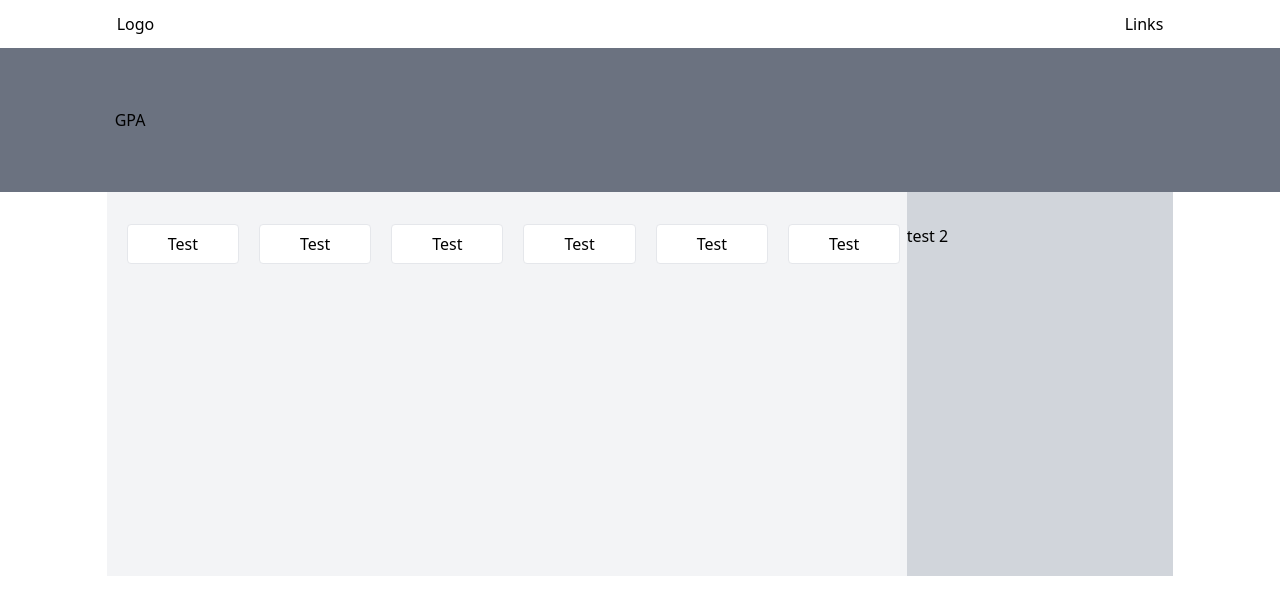
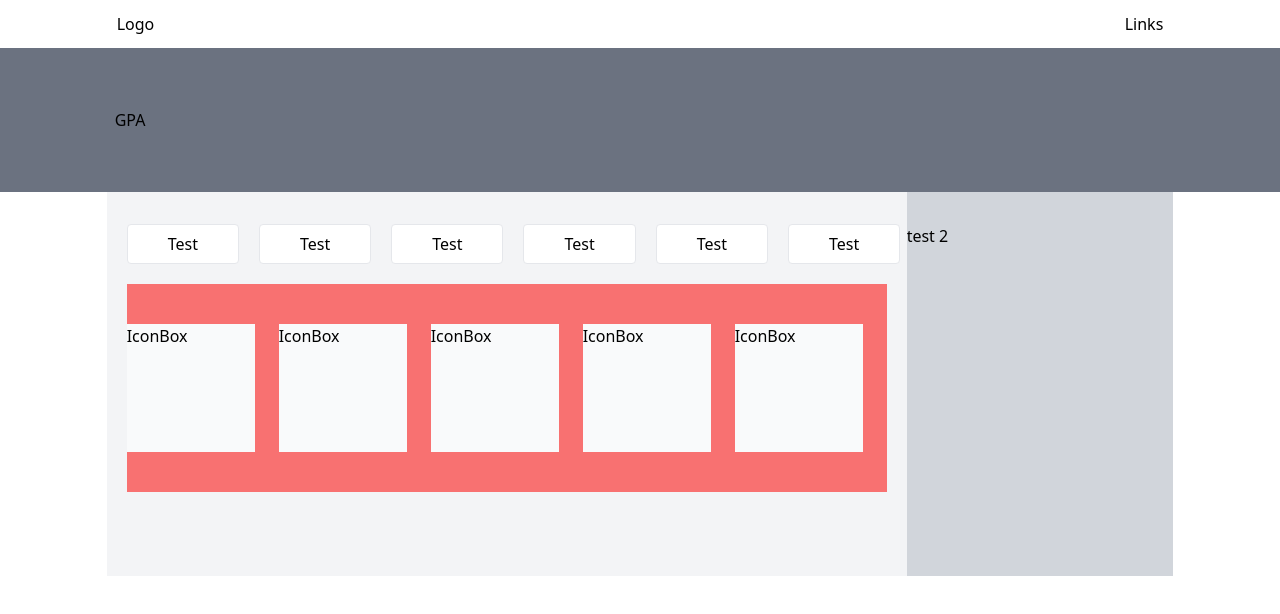
Before and after one commit to MauriceDev1/shop_interface, a React (Create React App) app: page / in a window 1280 px wide. Shown: the top 614 px of the page. Built offline with nearby package versions, Linux system fonts and the light colour scheme.

Commit message:
Add new buttons

```diff
--- /dev/null
+++ b/src/components/general/IconBox.tsx
@@ -0,0 +1,11 @@
+import React from 'react'
+
+function IconBox() {
+  return (
+    <div className='w-32 h-32 bg-gray-50'>
+        IconBox
+    </div>
+  )
+}
+
+export default IconBox
--- a/src/components/navigation/BottomNav.tsx
+++ b/src/components/navigation/BottomNav.tsx
@@ -1,4 +1,5 @@
 import Button from '../general/Button';
+import CenterNav from './CenterNav';
 
 function BottomNav() {
 
@@ -13,6 +14,7 @@ function BottomNav() {
                 <Button title={'Test'} />
                 <Button title={'Test'} />
             </div>
+            <CenterNav />
         </div>
         <div className='w-3/12 bg-gray-300 py-8 h-96'>
             test 2
--- /dev/null
+++ b/src/components/navigation/CenterNav.tsx
@@ -0,0 +1,16 @@
+import React from 'react'
+import IconBox from '../general/IconBox'
+
+function CenterNav() {
+  return (
+    <div className='w-full bg-red-400 py-10 mt-5 flex gap-6'>
+        <IconBox />
+        <IconBox />
+        <IconBox />
+        <IconBox />
+        <IconBox />
+    </div>
+  )
+}
+
+export default CenterNav
```
